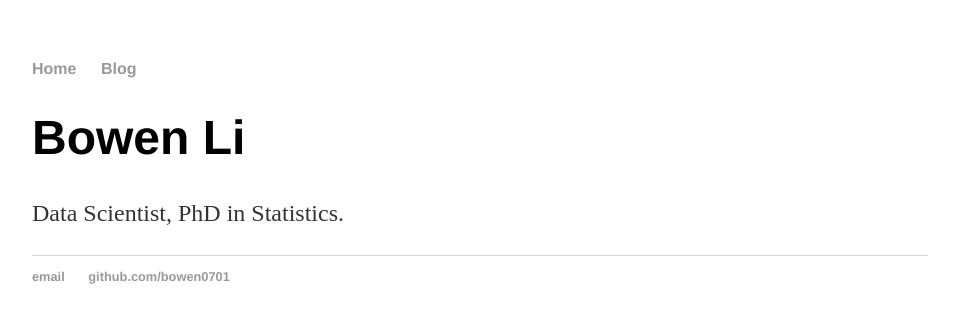
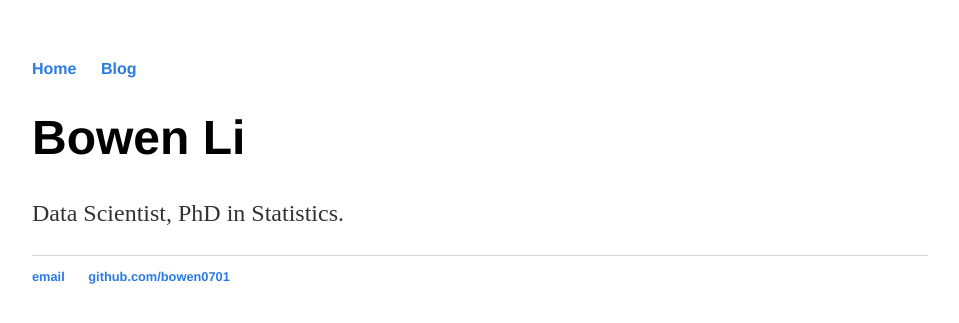
Before and after one commit to bowen0701/bowen0701.github.io, a Jekyll site: the page built from index.html, in a window 1280 px wide. Shown: the top 323 px of the page, without its empty margins (160-1119 px from the left). Built offline with Jekyll 4.4.1, drawn with Linux system fonts in a browser that asks for light colours.

Commit message:
Revise CSS's a parts

```diff
--- a/css/main.css
+++ b/css/main.css
@@ -12,13 +12,9 @@ nav ul li, footer ul li {
     display: inline;
     margin-right: 20px;
 }
-a {
-    text-decoration: none;
-    color: #999;
-}
-a:hover {
-    text-decoration: underline;
-}
+a         { color: #2a7ae2; text-decoration: none; }
+a:hover   { color: #000; text-decoration: underline; }
+a:visited { color: #205caa; }
 h1 {
     font-size: 3em;
     font-family:'Helvetica', 'Arial', 'Sans-Serif';
```
